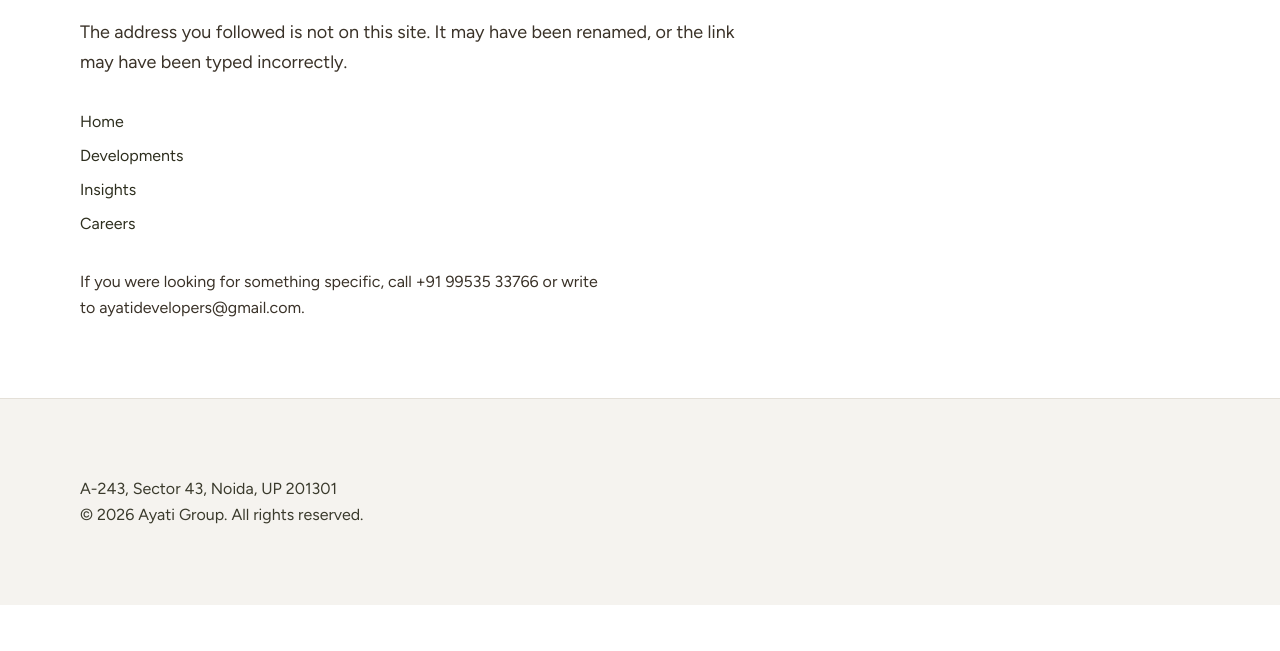
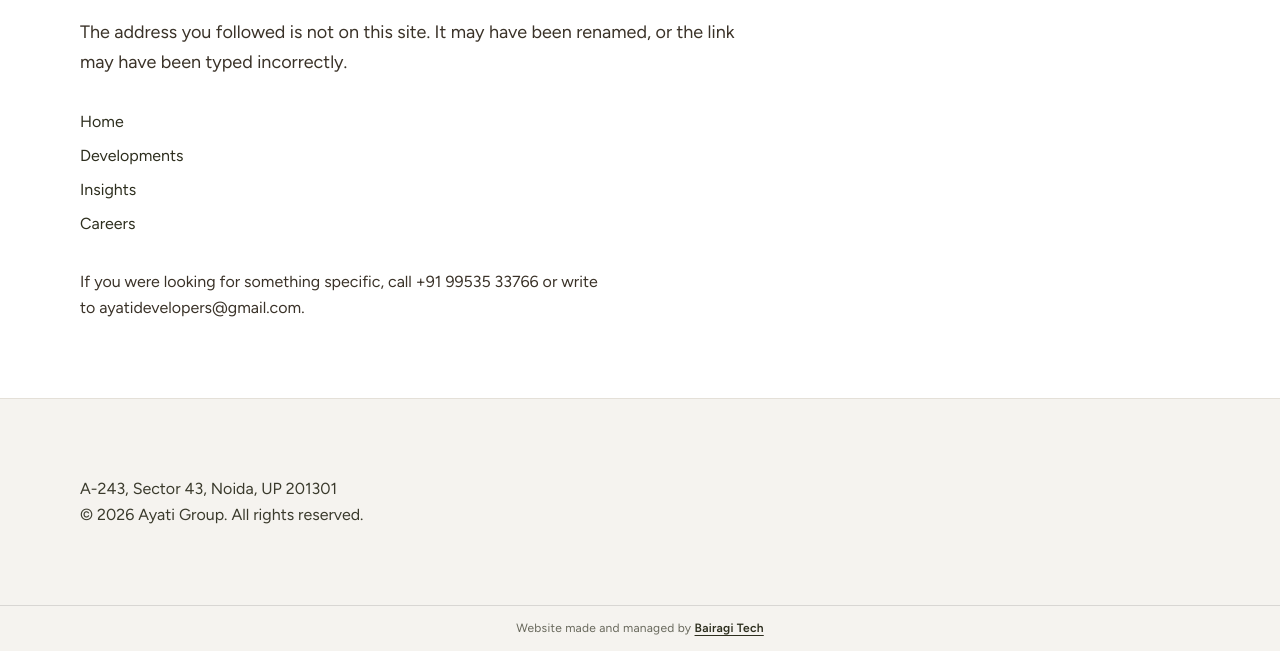
Before and after one commit to arukh281/ayati, a website: page 404.html in a window 1280 px wide. Shown: the part 311-962 px from the top of the page. Before the commit the page ends 916 px from the top, so only its background shows below. Drawn offline with nearby package versions, Linux system fonts and the light colour scheme.

Commit message:
Add Bairagi Tech credit strip below the footer on every page

```diff
--- a/404.html
+++ b/404.html
@@ -47,6 +47,10 @@
       <p>A-243, Sector 43, Noida, UP 201301</p>
       <p>&copy; 2026 Ayati Group. All rights reserved.</p>
     </div>
+    <div class="bairagi-credit" style="width:100%;box-sizing:border-box;padding:14px 16px;text-align:center;font-size:12px;line-height:1.4;letter-spacing:0.02em;color:inherit;border-top:1px solid rgba(127,127,127,0.25);">
+      <span style="opacity:0.7;">Website made and managed by</span>
+      <a href="https://bairagifilms.com/tech/" target="_blank" rel="noopener" title="Website design, SEO and performance marketing by Bairagi Tech, Dehradun" style="color:inherit;font-weight:600;text-decoration:underline;text-underline-offset:3px;text-decoration-thickness:1px;">Bairagi Tech</a>
+    </div>
   </footer>
 </body>
 </html>
```
Also changed, not shown: blog/central-noida-sectors-73-75.html (+4 -0 lines), blog/index.html (+4 -0 lines), blog/vastu-compliant-homes-india.html (+4 -0 lines), blog/why-independent-floors-noida.html (+4 -0 lines), careers/index.html (+4 -0 lines), index.html (+4 -0 lines).
